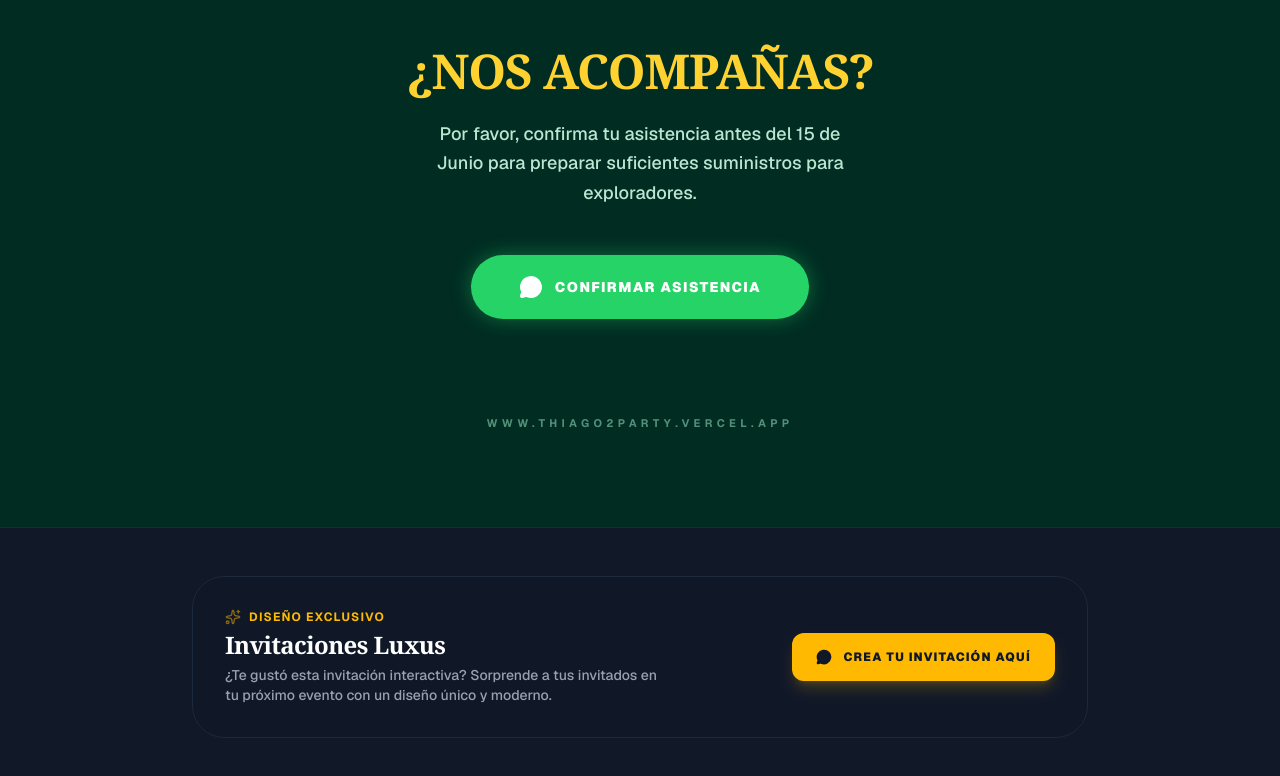
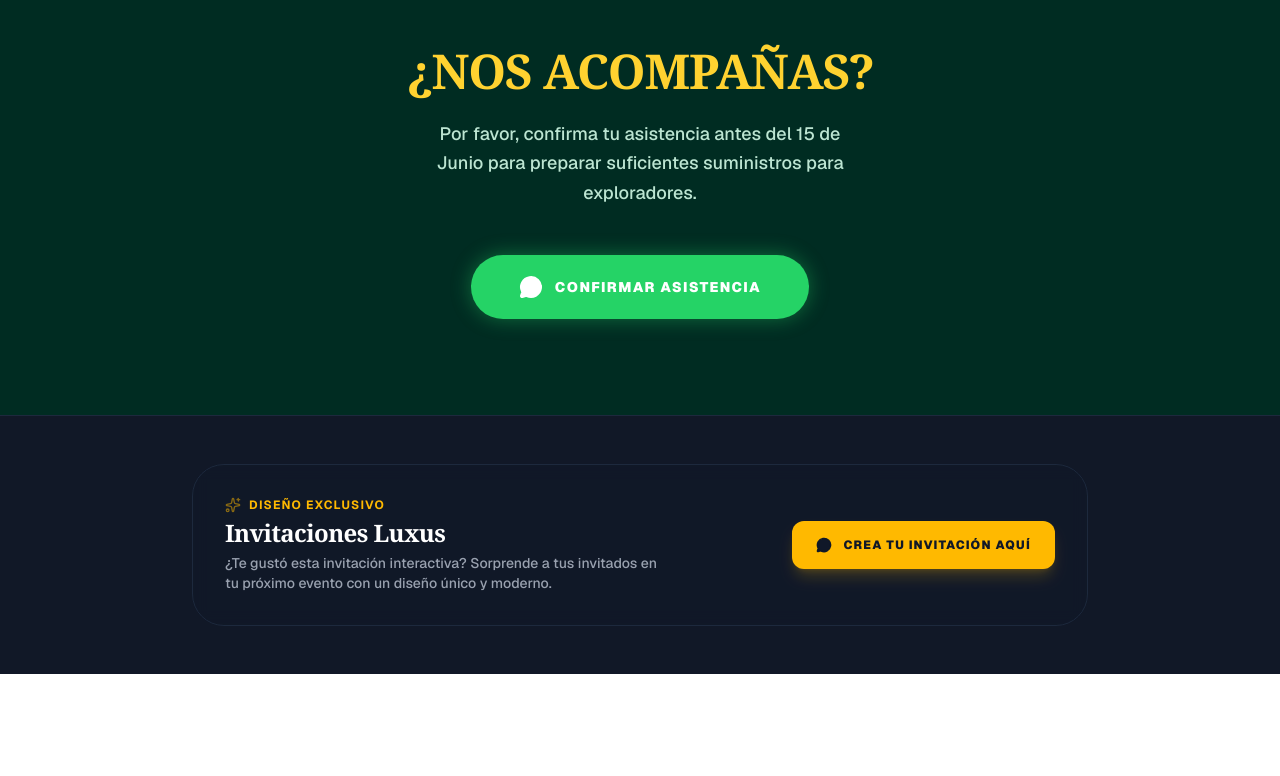
Before and after one commit to TONYs-Sosa/invitacion-thiago, a Next.js app: page / in a window 1280 px wide. Shown: the part 5812-6588 px from the top of the page. After the commit the page ends 6486 px from the top, so only its background shows below. Built offline with nearby package versions, Linux system fonts and the light colour scheme.

Commit message:
Remove footer with website link
Removed the footer section with the website link.

```diff
--- a/app/page.tsx
+++ b/app/page.tsx
@@ -317,9 +317,7 @@ export default function InvitacionDinoCompleta() {
           CONFIRMAR ASISTENCIA
         </a>
 
-        <div className="mt-24 opacity-50">
-          <p className="uppercase tracking-[0.4em] text-[11px] font-bold text-emerald-200">www.thiago2party.vercel.app</p>
-        </div>
+
       </section>
 
 {/* --- CREADO POR: INVITACIONES LUXUS --- */}
```
